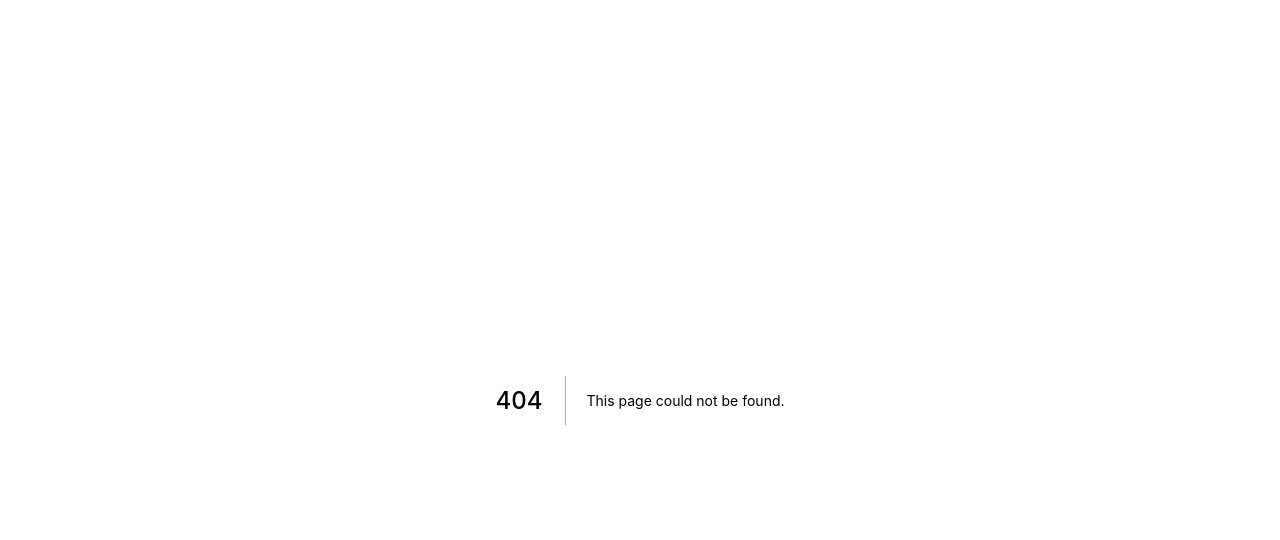
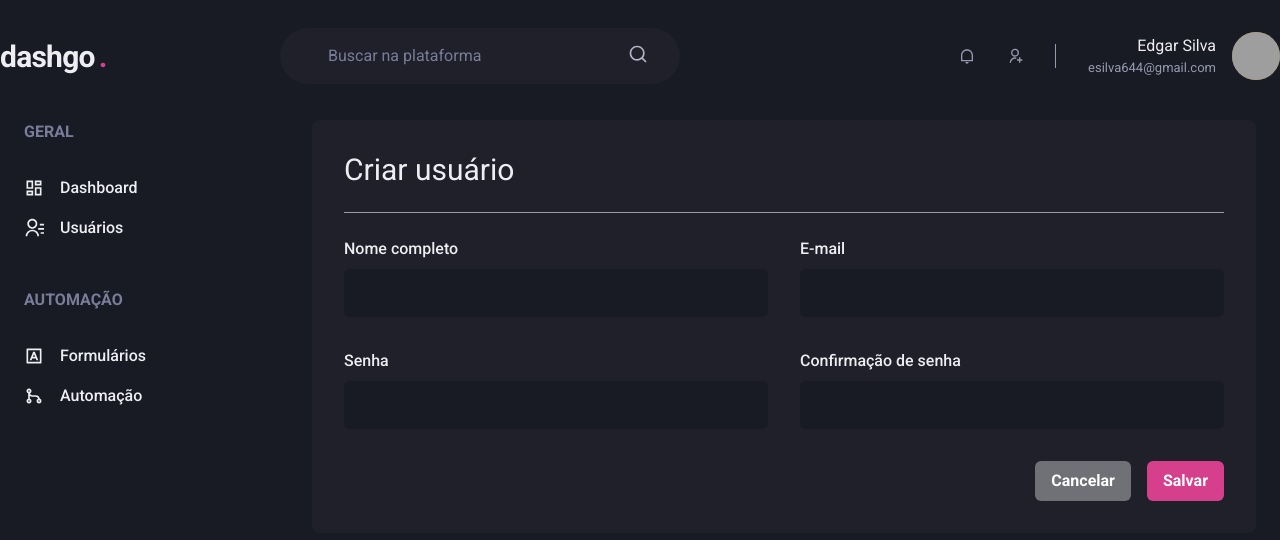
Before and after one commit to eddyzera/dashgo, a Next.js app: page /user/create in a window 1280 px wide. Before the commit this address had no page. Shown: the top 540 px of the page. Built offline with nearby package versions, Linux system fonts and the light colour scheme; grey boxes are pictures that could not be loaded.

Commit message:
[refactor/feat]: fragmenting header into several pieces and creation page UserCreate

```diff
--- a/src/components/Header.tsx
+++ b/src/components/Header.tsx
@@ -1,13 +1,8 @@
-import {
-  Flex,
-  Text,
-  Input,
-  Icon,
-  HStack,
-  Box,
-  Avatar
-} from '@chakra-ui/react'
-import { RiNotificationLine, RiSearchLine, RiUserAddLine } from 'react-icons/ri'
+import { Flex } from '@chakra-ui/react'
+import { Logo } from './Header/Logo'
+import { NotificationNav } from './Header/NotificationNav'
+import { Profile } from './Header/Profile'
+import { Search } from './Header/Search'
 
 export const Header = () => {
   return (
@@ -21,69 +16,14 @@
       align="center"
       px="center"
     >
-      <Text
-        fontSize="3xl"
-        fontWeight="bold"
-        letterSpacing="tight"
-        w="64"
-      >
-        dashgo
-        <Text as="span" ml="1" color="pink.500">.</Text>
-      </Text>
-
-      <Flex
-        as="label"
-        flex="1"
-        py="4"
-        px="8"
-        ml="6"
-        maxWidth={400}
-        alignSelf="center"
-        color="gray.200"
-        bg="gray.800"
-        borderRadius="full"
-      >
-        <Input
-          color="gray.500"
-          variant="unstyled"
-          px="4"
-          mr="4"
-          placeholder="Buscar na plataforma"
-          _placeholder={{ color: "gray.400" }}
-        />
-        <Icon as={RiSearchLine} fontSize="20" />
-      </Flex>
-
+      <Logo />
+      <Search />
       <Flex
         align="center"
         ml="auto"
       >
-        <HStack
-          spacing="8"
-          mx="8"
-          pr="8"
-          py="1"
-          color="gray.300"
-          borderRightWidth={1}
-          borderColor="gray.700"
-        >
-          <Icon as={RiNotificationLine} />
-          <Icon as={RiUserAddLine} />
-        </HStack>
-
-        <Flex align="center">
-          <Box mr="4" textAlign="right">
-            <Text>Edgar Silva</Text>
-            <Text color="gray.300" fontSize="small">
-              esilva644@gmail.com
-            </Text>
-          </Box>
-          <Avatar
-            size="md"
-            name="Edgar Silva"
-            src="https://avatars.githubusercontent.com/u/60861927?v=4"
-          />
-        </Flex>
+        <NotificationNav />
+        <Profile />
       </Flex>
     </Flex>
   )
--- /dev/null
+++ b/src/components/Header/Logo.tsx
@@ -0,0 +1,18 @@
+import React from 'react'
+import {
+  Text
+} from '@chakra-ui/react'
+
+export const Logo: React.FunctionComponent = () => {
+  return (
+    <Text
+      fontSize="3xl"
+      fontWeight="bold"
+      letterSpacing="tight"
+      w="64"
+    >
+      dashgo
+      <Text as="span" ml="1" color="pink.500">.</Text>
+    </Text>
+  )
+}
--- /dev/null
+++ b/src/components/Header/NotificationNav.tsx
@@ -0,0 +1,23 @@
+import React from 'react'
+import {
+  HStack,
+  Icon
+} from '@chakra-ui/react'
+import { RiNotificationLine, RiUserAddLine } from 'react-icons/ri'
+
+export const NotificationNav: React.FunctionComponent = () => {
+  return (
+    <HStack
+      spacing="8"
+      mx="8"
+      pr="8"
+      py="1"
+      color="gray.300"
+      borderRightWidth={1}
+      borderColor="gray.700"
+    >
+      <Icon as={RiNotificationLine} />
+      <Icon as={RiUserAddLine} />
+    </HStack>
+  )
+}
--- /dev/null
+++ b/src/components/Header/Profile.tsx
@@ -0,0 +1,25 @@
+import React from 'react'
+import {
+  Flex,
+  Box,
+  Text,
+  Avatar
+} from '@chakra-ui/react'
+
+export const Profile: React.FunctionComponent = () => {
+  return (
+    <Flex align="center">
+      <Box mr="4" textAlign="right">
+        <Text>Edgar Silva</Text>
+        <Text color="gray.300" fontSize="small">
+          esilva644@gmail.com
+        </Text>
+      </Box>
+      <Avatar
+        size="md"
+        name="Edgar Silva"
+        src="https://avatars.githubusercontent.com/u/60861927?v=4"
+      />
+    </Flex>
+  )
+}
--- /dev/null
+++ b/src/components/Header/Search.tsx
@@ -0,0 +1,30 @@
+import React from 'react'
+import { Flex, Input, Icon } from '@chakra-ui/react'
+import { RiSearchLine } from 'react-icons/ri'
+
+export const Search: React.FunctionComponent = () => {
+  return (
+    <Flex
+      as="label"
+      flex="1"
+      py="4"
+      px="8"
+      ml="6"
+      maxWidth={400}
+      alignSelf="center"
+      color="gray.200"
+      bg="gray.800"
+      borderRadius="full"
+    >
+      <Input
+        color="gray.500"
+        variant="unstyled"
+        px="4"
+        mr="4"
+        placeholder="Buscar na plataforma"
+        _placeholder={{ color: "gray.400" }}
+      />
+      <Icon as={RiSearchLine} fontSize="20" />
+    </Flex>
+  )
+}
--- /dev/null
+++ b/src/pages/user/create.tsx
@@ -0,0 +1,56 @@
+import React from 'react'
+import {
+  Box,
+  Flex,
+  Heading,
+  Divider,
+  VStack,
+  SimpleGrid,
+  HStack,
+  Button
+} from '@chakra-ui/react'
+import { Header } from '../../components/Header'
+import { Input } from '../../components/Form/Input'
+import { SideBar } from '../../components/SideBar'
+
+export default function UserCreate() {
+  return (
+    <Box>
+      <Header />
+      <Flex
+        w="100%"
+        my="6"
+        maxWidth={1480}
+        mx="auto"
+        px="6"
+      >
+        <SideBar />
+        <Box flex="1" borderRadius={8} bg="gray.800" p="8">
+          <Heading size="lg" fontWeight="normal">Criar usuário</Heading>
+          <Divider my="6" borderColor="gray.700" />
+          <VStack spacing="8">
+            <SimpleGrid minChildWidth="240px" spacing="8" w="100%">
+              <Input name="name" label="Nome completo" />
+              <Input name="email" type="email" label="E-mail" />
+            </SimpleGrid>
+
+            <SimpleGrid minChildWidth="240px" spacing="8" w="100%">
+              <Input name="password" type="password" label="Senha" />
+              <Input name="password_confirmation" type="password" label="Confirmação de senha" />
+            </SimpleGrid>
+          </VStack>
+
+          <Flex
+            mt="8"
+            justify="flex-end"
+          >
+            <HStack spacing="4">
+              <Button colorScheme="whiteAlpha">Cancelar</Button>
+              <Button colorScheme="pink">Salvar</Button>
+            </HStack>
+          </Flex>
+        </Box>
+      </Flex>
+    </Box>
+  )
+}
```
